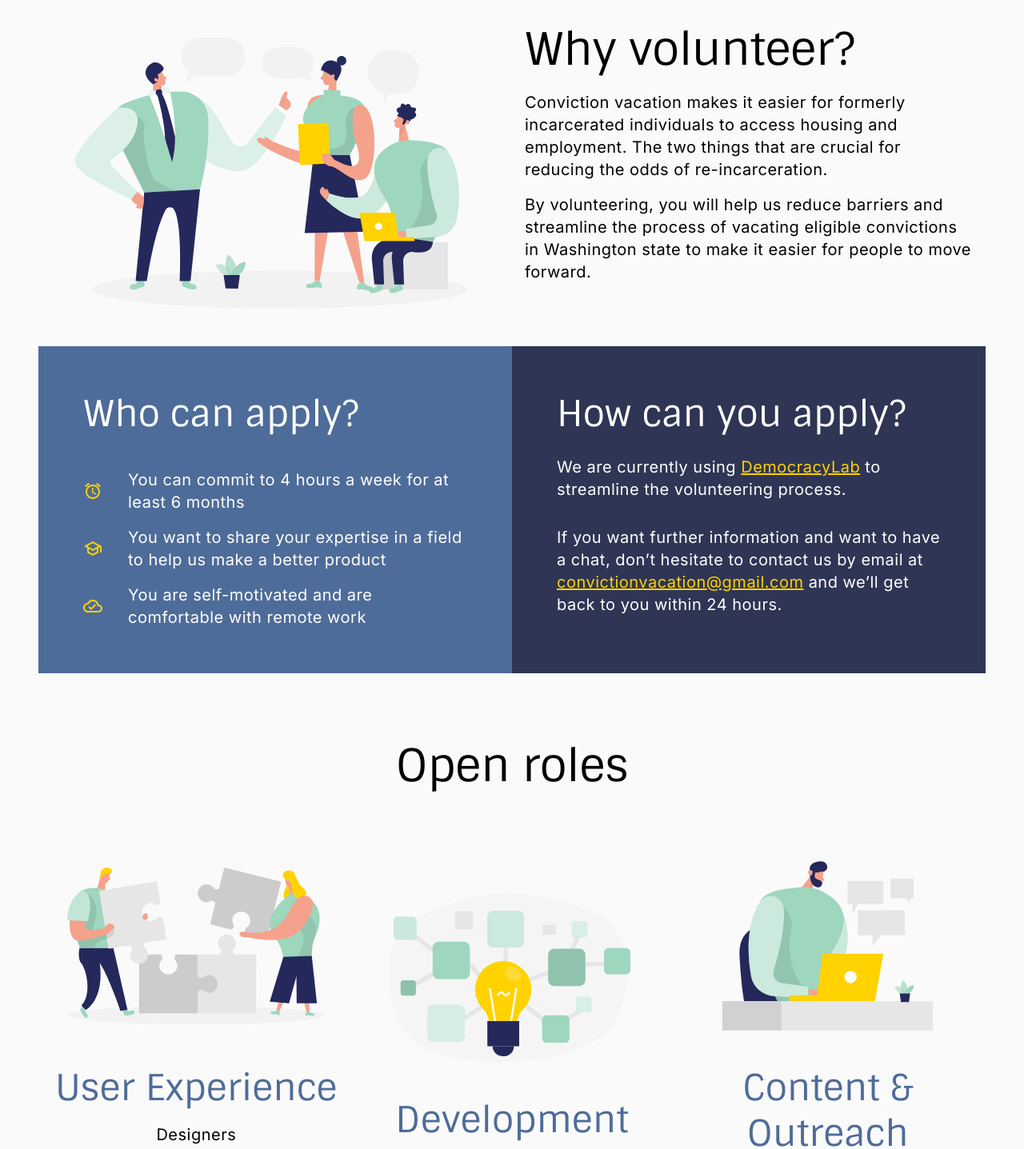
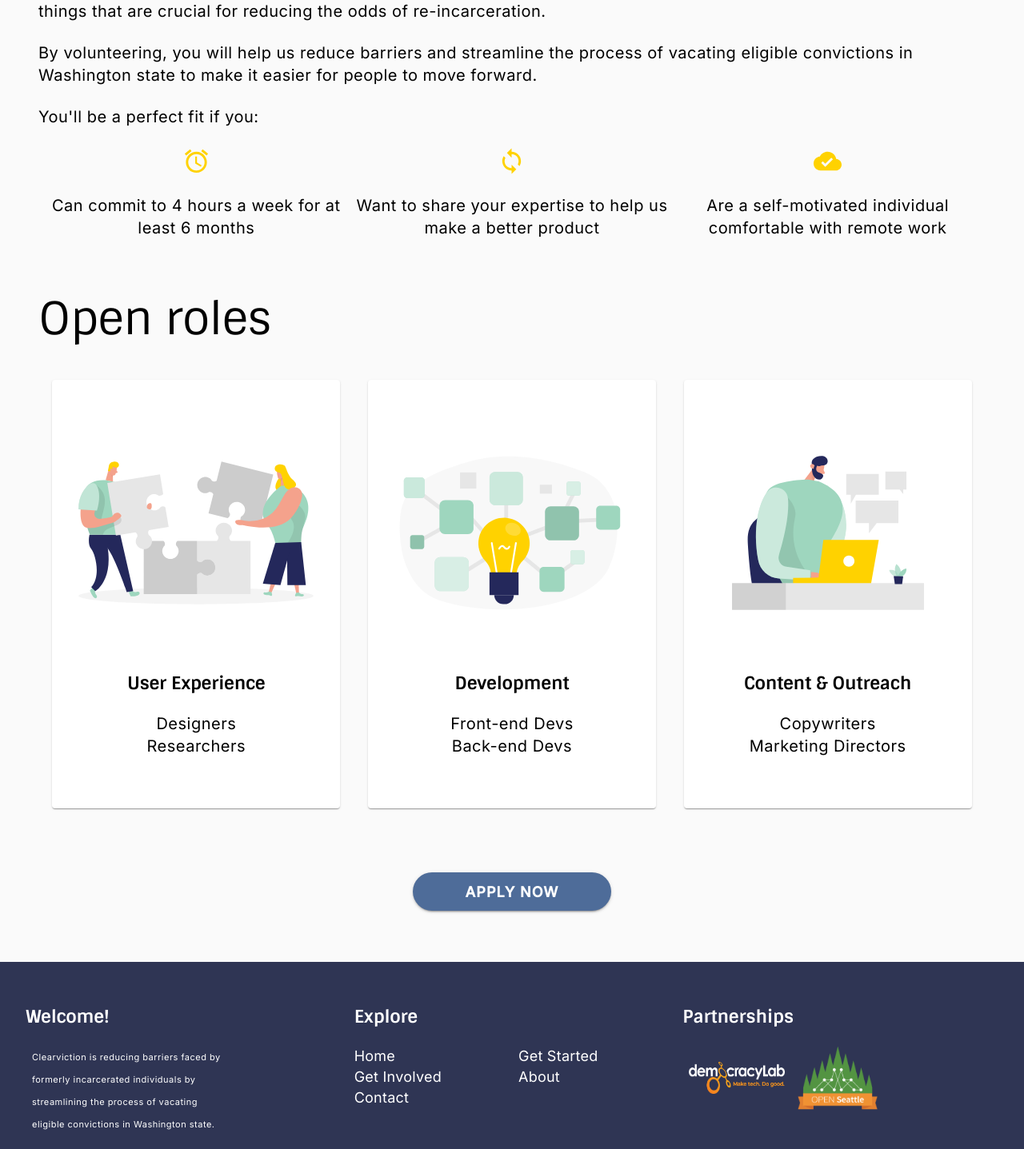
Before and after one commit to openseattle/clearviction-v1, a React (Create React App) app: page /get-involved in a window 1280 px wide. Shown: the part 1045-2482 px from the top of the page at 80% size. Built offline with nearby package versions, Linux system fonts and the light colour scheme.

Commit message:
update volunteer page styles

```diff
--- /dev/null
+++ b/src/Components/Fact.jsx
@@ -0,0 +1,16 @@
+import { Box, Typography } from "@material-ui/core";
+
+const Fact = ({icon, text}) => {
+  return (
+    <>
+      <Box display={"flex"} justifyContent={"center"} padding={3}>
+        {icon}
+      </Box>
+      <Typography variant="body1" align="center">
+        {text}
+      </Typography>
+    </>
+  );
+};
+
+export default Fact;
--- /dev/null
+++ b/src/Components/VolunteerRolesCard.jsx
@@ -0,0 +1,49 @@
+import { Box, Card, makeStyles, Typography } from "@material-ui/core";
+
+const useStyles = makeStyles((theme) => ({
+  roleRootStyle: {
+    maxWidth: 360,
+    margin: theme.spacing(2),
+    paddingTop: theme.spacing(5),
+    paddingBottom: theme.spacing(8),
+  },
+  roleImageStyle: {
+    width: "100%",
+    margin: theme.spacing(2),
+  },
+  roleHeadingStyle: {
+    margin: theme.spacing(3),
+  },
+}));
+
+const VolunteerRolesCard = ({ image, discipline, roles }) => {
+  const classes = useStyles();
+  return (
+    <>
+      <Card className={classes.roleRootStyle}>
+        <Box display="flex" justifyContent="center">
+          <Box className={classes.roleImageStyle} component="img" src={image} />
+        </Box>
+        <Typography
+          className={classes.roleHeadingStyle}
+          variant="h5"
+          align="center"
+        >
+          {discipline}
+        </Typography>
+        {roles.map((role, idx) => (
+          <Typography
+            className={classes.roleTextStyle}
+            variant="body1"
+            align="center"
+            key={idx}
+          >
+            {role}
+          </Typography>
+        ))}
+      </Card>
+    </>
+  );
+};
+
+export default VolunteerRolesCard;
--- a/src/Pages/GetInvolvedPage.jsx
+++ b/src/Pages/GetInvolvedPage.jsx
@@ -1,30 +1,19 @@
-import { Container, Grid } from "@material-ui/core";
-import { Route } from "react-router-dom";
+import {
+  Box,
+  Container,
+  Grid,
+  Icon,
+  SvgIcon,
+  Typography,
+} from "@material-ui/core";
 import HeroPanel from "../Components/HeroPanel";
 import ImageContentCard from "../Components/ImageContentCard";
-import NavCardGroup from "../Components/NavCardGroup";
 import DonatePage from "./DonatePage";
 import PartnerPage from "./PartnerPage";
 import VolunteerPage from "./VolunteerPage";
 import diversity from "../Assets/diversity2.svg";
-
-const subPages = [
-  {
-    name: "Volunteer",
-    link: "/get-involved/volunteer",
-    desc: "Join our dedicated volunteer team and help us bring the resources to those who need them.",
-  },
-  {
-    name: "Donate",
-    link: "/get-involved/donate",
-    desc: "Your gift makes it possible to continue helping our community. ",
-  },
-  {
-    name: "Partner with us",
-    link: "/get-involved/partner-with-us",
-    desc: "Create change by sharing our story and reaching out to your peers.",
-  },
-];
+import { Alarm, CloudDone, Sync } from "@material-ui/icons";
+import Fact from "../Components/Fact";
 
 const GetInvolvedPage = () => {
   return (
@@ -35,7 +24,7 @@ const GetInvolvedPage = () => {
           "There are many ways to participate with the CVP team, and we appreciate all of them!"
         }
       />
-      <Grid container spacing={4}>
+      <Grid container>
         <Grid item xs={12} sm={4}>
           <ImageContentCard
             content="hi"
@@ -54,8 +43,6 @@ const GetInvolvedPage = () => {
       </Grid>
 
       <VolunteerPage />
-      <DonatePage />
-      <PartnerPage />
     </Container>
   );
 };
--- a/src/Pages/VolunteerPage.jsx
+++ b/src/Pages/VolunteerPage.jsx
@@ -1,227 +1,99 @@
-import {
-  Box,
-  Grid,
-  Typography,
-  Container,
-  List,
-  ListItem,
-  ListItemIcon,
-} from "@material-ui/core";
-import SecondaryButton from "../ui-kit/SecondaryButton";
-import { Alarm, CloudDoneOutlined, SchoolOutlined } from "@material-ui/icons";
+import { Box, Grid, Typography, Container } from "@material-ui/core";
+import { Alarm, CloudDone, Sync } from "@material-ui/icons";
 
-import meeting from "../Assets/team_meeting.svg";
 import team from "../Assets/team_building.svg";
 import brainstorm from "../Assets/brainstorming_session.svg";
 import laptop from "../Assets/laptop.svg";
-import HeroPanel from "../Components/HeroPanel";
+import Fact from "../Components/Fact";
+import VolunteerRolesCard from "../Components/VolunteerRolesCard";
+
 import { useGetInvolvedStyles } from "../Styles/useGetInvolvedStyles";
+import { RedesignButtonPrimary } from "../ui-kit/RedesignButtonPrimary";
+
+const factsProps = {
+  fontSize: "large",
+  color: "secondary",
+};
+
+const facts = [
+  {
+    icon: <Alarm {...factsProps} />,
+    text: "Can commit to 4 hours a week for at least 6 months",
+  },
+  {
+    icon: <Sync {...factsProps} />,
+    text: "Want to share your expertise to help us make a better product",
+  },
+  {
+    icon: <CloudDone {...factsProps} />,
+    text: "Are a self-motivated individual comfortable with remote work",
+  },
+];
+const openVolunteerRoles = [
+  {
+    image: team,
+    discipline: "User Experience",
+    roles: ["Designers", "Researchers"],
+  },
+  {
+    image: brainstorm,
+    discipline: "Development",
+    roles: ["Front-end Devs", "Back-end Devs"],
+  },
+  {
+    image: laptop,
+    discipline: "Content & Outreach",
+    roles: ["Copywriters", "Marketing Directors"],
+  },
+];
 
 const VolunteerPage = () => {
   const classes = useGetInvolvedStyles();
   return (
     <>
-      <Container className={classes.volunteer} maxWidth="lg">
-        <HeroPanel title="Volunteer" />
-        <Grid container justifyContent="center" alignItems="center">
-          <Grid item xs={12} sm={6} md={6}>
-            <Box justifyContent="center" display="flex">
-              <Box
-                component="img"
-                src={meeting}
-                className={classes.teamMeeting}
-              />
-            </Box>
-          </Grid>
-          <Grid item xs={12} sm={6} md={6}>
-            <Box justifyContent="center" display="flex">
-              <Box paddingBottom={5}>
-                <Typography className={classes.title} variant="h2">
-                  Why volunteer?
-                </Typography>
-                <Typography className={classes.contentText} variant="body1">
-                  Conviction vacation makes it easier for formerly incarcerated
-                  individuals to access housing and employment. The two things
-                  that are crucial for reducing the odds of re-incarceration.
-                </Typography>
-                <Typography className={classes.contentText} variant="body1">
-                  By volunteering, you will help us reduce barriers and
-                  streamline the process of vacating eligible convictions in
-                  Washington state to make it easier for people to move forward.
-                </Typography>
-              </Box>
-            </Box>
-          </Grid>
-          <Grid
-            className={classes.backgroundLightSecondary}
-            item
-            xs={12}
-            sm={12}
-            md={6}
-          >
-            <Typography className={classes.titleAlt} variant="h3">
-              Who can apply?
-            </Typography>
-            <List>
-              <ListItem>
-                <ListItemIcon>
-                  <Alarm className={classes.icon} />
-                </ListItemIcon>
-                <Typography className={classes.listTextAlt}>
-                  You can commit to 4 hours a week for at least 6 months
-                </Typography>
-              </ListItem>
-              <ListItem>
-                <ListItemIcon>
-                  <SchoolOutlined className={classes.icon} />
-                </ListItemIcon>
-                <Typography className={classes.listTextAlt}>
-                  You want to share your expertise in a field to help us make a
-                  better product
-                </Typography>
-              </ListItem>
-              <ListItem>
-                <ListItemIcon>
-                  <CloudDoneOutlined className={classes.icon} />
-                </ListItemIcon>
-                <Typography className={classes.listTextAlt}>
-                  You are self-motivated and are comfortable with remote work
-                </Typography>
-              </ListItem>
-            </List>
-          </Grid>
-          <Grid
-            className={classes.backgroundSecondary}
-            item
-            xs={12}
-            sm={12}
-            md={6}
-          >
-            <Box>
-              <Typography
-                className={classes.titleAlt}
-                variant="h3"
-                align="left"
-              >
-                How can you apply?
-              </Typography>
-              <Typography
-                className={classes.contentTextAlt}
-                variant="body1"
-                align="left"
-              >
-                We are currently using{" "}
-                <a
-                  className={classes.emailLink}
-                  href="https://www.democracylab.org/projects/226"
-                >
-                  DemocracyLab
-                </a>{" "}
-                to streamline the volunteering process.
-              </Typography>
-              <Typography
-                className={classes.contentTextAlt}
-                variant="body1"
-                align="left"
-              >
-                If you want further information and want to have a chat, don’t
-                hesitate to contact us by email at{" "}
-                <a className={classes.emailLink} href="/contact">
-                  convictionvacation@gmail.com
-                </a>{" "}
-                and we’ll get back to you within 24 hours.
-              </Typography>
-            </Box>
-          </Grid>
+      <Container className={classes.regularContainerStyle} maxWidth="lg">
+        <Typography className={classes.headingStyle} variant="h2">
+          Help us break down barriers by joining the team.
+        </Typography>
+        <Typography className={classes.volunteerTextStyle} variant="body1">
+          Conviction vacation makes it easier for formerly incarcerated
+          individuals to access housing and employment, two things that are
+          crucial for reducing the odds of re-incarceration.
+        </Typography>
+        <Typography className={classes.volunteerTextStyle} variant="body1">
+          By volunteering, you will help us reduce barriers and streamline the
+          process of vacating eligible convictions in Washington state to make
+          it easier for people to move forward.
+        </Typography>
+        <Typography>You'll be a perfect fit if you:</Typography>
+        <Grid container>
+          {facts.map((fact, idx) => (
+            <Grid item key={idx} xs={12} sm={4} md={4} lg={4}>
+              <Fact icon={fact.icon} text={fact.text} />
+            </Grid>
+          ))}
         </Grid>
-
-        <Box paddingTop={5}>
-          <Typography
-            className={classes.titleRoles}
-            variant="h2"
-            align="center"
-          >
-            Open roles
-          </Typography>
-          <Grid container>
-            <Grid item xs={12} sm={4} md={4}>
-              <Box display="flex" justifyContent="center">
-                <Box component="img" src={team} className={classes.roleImage} />
-              </Box>
-              <Typography
-                className={classes.headingRoles}
-                variant="h3"
-                align="center"
-              >
-                User Experience
-              </Typography>
-              <Typography variant="body1" align="center">
-                Designers
-              </Typography>
-              <Typography variant="body1" align="center">
-                Researchers
-              </Typography>
-            </Grid>
-            <Grid item xs={12} sm={4} md={4}>
-              <Box
-                className={classes.roleAdjust}
-                display="flex"
-                justifyContent="center"
-              >
-                <Box
-                  component="img"
-                  src={brainstorm}
-                  className={classes.roleImage}
+      </Container>
+      <Container className={classes.regularContainerStyle} maxWidth="xl">
+        <Typography className={classes.headingStyle} variant="h2">
+          Open roles
+        </Typography>
+        <Grid container>
+          {openVolunteerRoles.map((volunteerRole, idx) => (
+            <Grid key={idx} item xs={12} sm={12} md={4}>
+              <Box display={"flex"} justifyContent={"center"}>
+                <VolunteerRolesCard
+                  image={volunteerRole.image}
+                  discipline={volunteerRole.discipline}
+                  roles={volunteerRole.roles}
                 />
               </Box>
-              <Typography
-                className={classes.headingRoles}
-                variant="h3"
-                align="center"
-              >
-                Development
-              </Typography>
-              <Typography variant="body1" align="center">
-                Front-End Developers
-              </Typography>
-              <Typography variant="body1" align="center">
-                Back-End Developers
-              </Typography>
             </Grid>
-            <Grid item xs={12} sm={4} md={4}>
-              <Box display="flex" justifyContent="center">
-                <Box
-                  component="img"
-                  src={laptop}
-                  className={classes.roleImage}
-                />
-              </Box>
-              <Typography
-                className={classes.headingRoles}
-                variant="h3"
-                align="center"
-              >{`Content & Outreach`}</Typography>
-              <Typography variant="body1" align="center">
-                Copy Writers
-              </Typography>
-              <Typography variant="body1" align="center">
-                Marketing Directors
-              </Typography>
-            </Grid>
-          </Grid>
-
-          <Box
-            justifyContent="center"
-            display="flex"
-            className={classes.buttonPad}
-          >
-            <SecondaryButton
-              text={"Join Our Team"}
-              linkTo={"https://www.democracylab.org/projects/226"}
-              externalLink
-            />
-          </Box>
-        </Box>
+          ))}
+        </Grid>
+      </Container>
+      <Container className={classes.CTAButtonContainerStyle}>
+        <RedesignButtonPrimary href="">apply now</RedesignButtonPrimary>
       </Container>
     </>
   );
--- a/src/Styles/useGetInvolvedStyles.js
+++ b/src/Styles/useGetInvolvedStyles.js
@@ -198,6 +198,12 @@ export const useGetInvolvedStyles = makeStyles((theme) => ({
     marginTop: theme.spacing(8),
     marginBottom: theme.spacing(8),
   },
+  CTAButtonContainerStyle: {
+    marginTop: theme.spacing(8),
+    marginBottom: theme.spacing(8),
+    display: "flex",
+    justifyContent: "center"
+  },
   headingStyle: {
     marginTop: theme.spacing(3),
     marginBottom: theme.spacing(3),
```
